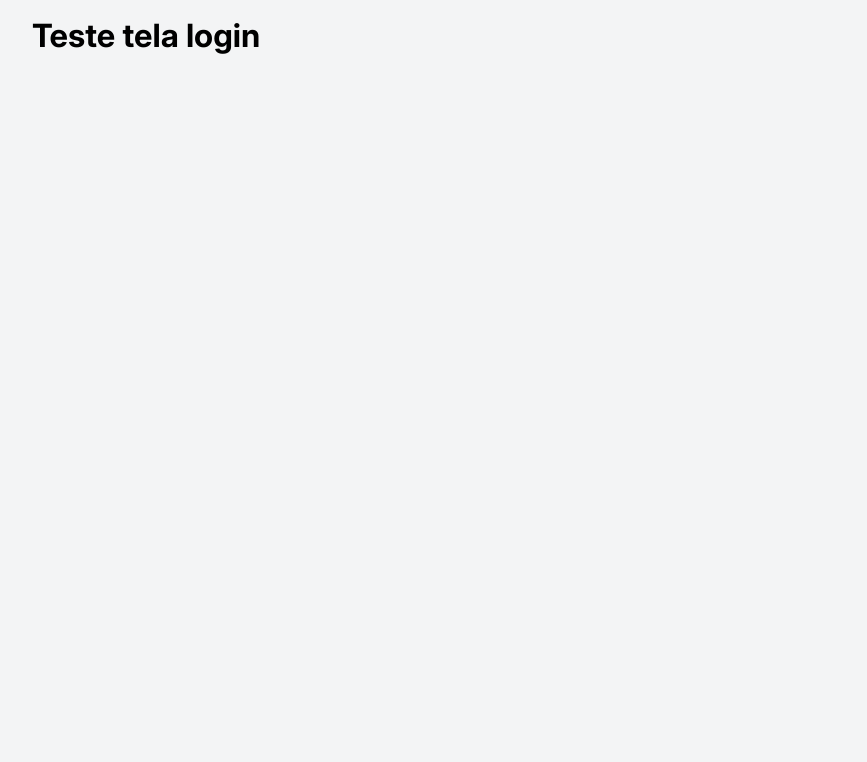
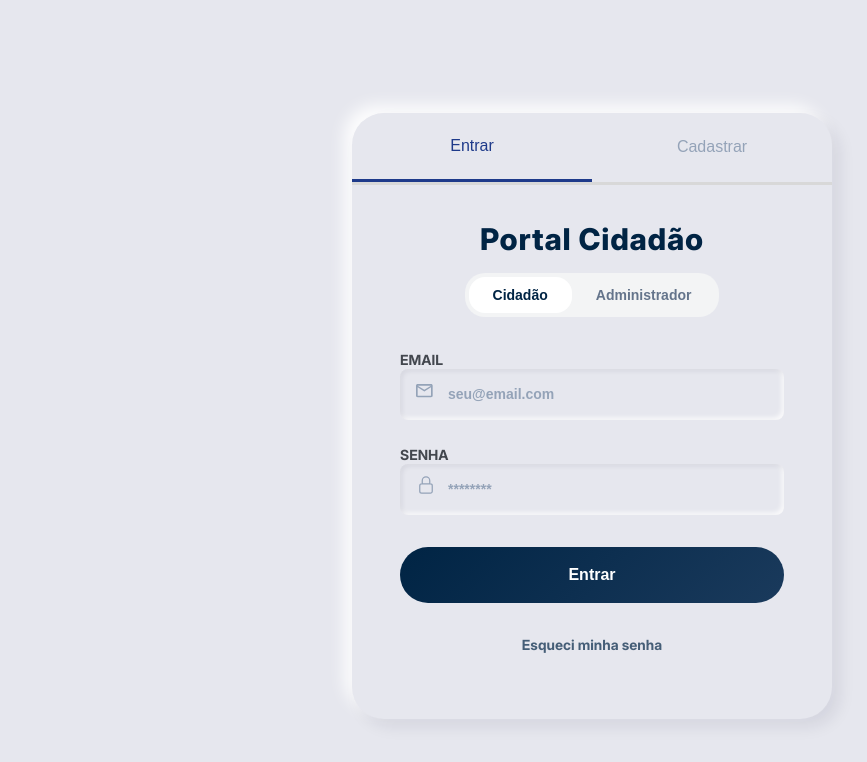
Before and after one commit to caioxdev/trabalho-teste-de-software, a Vue app: page /login in a window 1280 px wide. Shown: the top 762 px of the page, without its empty margins (48-915 px from the left). Built offline with nearby package versions, Linux system fonts and the light colour scheme.

Commit message:
feat: estrutura inicial da pagina de login

```diff
--- a/src/pages/Login.vue
+++ b/src/pages/Login.vue
@@ -1,7 +1,269 @@
+<script setup>
+import email from '@/assets/icons/icone-email.svg';
+import senha from '@/assets/icons/icone-senha.svg';
+import { ref, onMounted, onUnmounted } from 'vue';
+import { useRouter } from 'vue-router';
+import { useAuthStore } from '@/store/auth';
+
+const perfil = ref('cidadao');
+const aba = ref('entrar');
+
+const router = useRouter();
+const auth = useAuthStore();
+
+onMounted(() => {
+  document.body.classList.add('login-page')
+});
+
+onUnmounted(() => {
+  document.body.classList.remove('login-page')
+});
+
+const entrar = () => {
+  auth.login('token-simulado', {
+    email: 'usuario@email.com',
+    perfil: perfil.value
+  });
+  router.push('/home')
+}
+
+</script>
+
 <template>
-  <h1>Teste tela login</h1>
+  <div class="container">
+    <div class="card-login">
+      <div class="tabs">
+        <button
+          type="button"
+          :class="{
+            ativo: aba === 'entrar'
+          }"
+          @click="aba = 'entrar'"
+        >
+        Entrar
+      </button>
+      <button
+          type="button"
+          :class="{
+            ativo: aba === 'cadastrar'
+          }"
+          @click="aba = 'cadastrar'"
+        >
+        Cadastrar
+      </button>
+      </div>
+      <form class="login-form">
+        <div class="form-header">
+          <h1>Portal Cidadão</h1>
+          <div class="toggle">
+            <button
+              type="button"
+              :class="{
+                ativo: perfil === 'cidadao'
+              }"
+              @click="perfil = 'cidadao'"
+            >
+            Cidadão
+          </button>
+            <button
+              type="button"
+              :class="{
+                ativo: perfil === 'admin'
+              }"
+              @click="perfil = 'admin'"
+            >
+              Administrador
+            </button>
+          </div>
+        </div>
+
+        <div class="input-group">
+          <div class="container-input">
+            <label for="">email</label>
+            <div class="input">
+              <img :src="email" alt="icone-email">
+              <input type="email" class="input-field" placeholder="seu@email.com">
+            </div>
+          </div>
+          <div class="container-input">
+            <label for="">senha</label>
+            <div class="input">
+              <img :src="senha" alt="icone-senha">
+              <input type="password" class="input-field" placeholder="********">
+            </div>
+          </div>
+        </div>
+        <button type="button" class="btn-entrar" @click="entrar">Entrar</button>
+        <span>Esqueci minha senha</span>
+      </form>
+    </div>
+  </div>
 </template>
 
 <style lang="scss" scoped>
 @use "@/scss/variables.scss" as *;
+
+.container {
+  display: flex;
+  justify-content: center;
+  align-items: center;
+  min-height: 100vh;
+}
+
+.card-login {
+  max-width: 480px;
+  width: 100%;
+  border-radius: 32px;
+  background-color: #E6E7EE;
+  box-shadow:
+    8px 8px 16px $shadow-dark,
+    -8px -8px 16px $shadow-light;
+}
+
+.tabs {
+  display: flex;
+  width: 100%;
+  border-bottom: 3px solid #d8d8d8;
+  margin-bottom: 24px;
+
+  button {
+    flex: 1;
+    padding: 24px 0;
+    border: none;
+    border-radius: 3px solid transparent;
+    background-color: transparent;
+    color: #94A3B8;
+    font-size: $font-md;
+    font-weight: 500;
+    cursor: pointer;
+
+    &.ativo {
+      color: $text-brand;
+      border-bottom: 3px solid $text-brand;
+    }
+  }
+}
+
+.login-form {
+  display: flex;
+  padding: 12px 48px 64px 48px;
+  flex-direction: column;
+  justify-content: center;
+  align-items: center;
+
+  .form-header {
+    display: flex;
+    flex-direction: column;
+    justify-content: center;
+    align-items: center;
+    gap: 16px;
+
+    h1 {
+      color: $text-brand-dark;
+      font-size: 1.875rem;
+      font-weight: 800;
+      letter-spacing: 0.75px;
+    }
+
+    .toggle {
+      display: flex;
+      background-color: $bg-primary;
+      border-radius: 20px;
+      padding: 4px;
+
+      button {
+        flex: 1;
+        padding: 0 24px;
+        height: 36px;
+        border: none;
+        border-radius: 16px;
+        background-color: transparent;
+        color: #64748B;
+        font-size: $font-sm;
+        font-weight: 700;
+
+        &.ativo {
+          color: $text-brand-dark;
+          background-color: $bg-secondary;
+        }
+      }
+    }
+  }
+
+  .input-group {
+    display: flex;
+    flex-direction: column;
+    gap: 8px;
+    width: 100%;
+    margin-top: 16px;
+
+    .container-input {
+      margin-top: 16px;
+
+      label {
+        font-size: $font-sm;
+        font-weight: 600;
+        color: #43474E;
+        text-transform: uppercase;
+      }
+
+      .input {
+        position: relative;
+        width: 100%;
+
+        img {
+          position: absolute;
+          left: 16px;
+          top: 50%;
+          transform: translateY(-50%);
+          width: 20px;
+          height: 20px;
+
+          &[alt="icone-senha"] {
+            top: 42%;
+          }
+        }
+
+        .input-field {
+          width: 100%;
+          padding: 18px 18px 18px 48px;
+          border: none;
+          background-color: #E6E7EE;
+          border-radius: 8px;
+          line-height: 1;
+          box-shadow:
+            inset 2px 2px 5px $shadow-dark,
+            inset -2px -2px 5px $shadow-light;
+
+          &::placeholder {
+            color: #94A3B8;
+            font-size: $font-sm;
+            font-weight: 600;
+          }
+        }
+      }
+    }
+  }
+
+  .btn-entrar {
+    color: #fff;
+    font-size: $font-md;
+    font-weight: 700;
+    line-height: 150%;
+    border: none;
+    border-radius: 48px;
+    padding: 16px 0;
+    width: 100%;
+    background: $button-primary;
+    margin-top: 32px;
+  }
+
+  span {
+    color: rgba(0, 36, 68, 0.70);
+    font-size: $font-sm;
+    font-weight: 600;
+    line-height: 143%;
+    margin-top: 32px;
+  }
+}
 </style>
--- a/src/scss/_variables.scss
+++ b/src/scss/_variables.scss
@@ -32,6 +32,8 @@ $card-button-overlay: rgba(255, 255, 255, 0.10);
 
 $box-shadow-1: 0 10px 40px 0 rgba(0, 0, 0, 0.15);
 $box-shadow-2: 10px 0 40px 0 rgba(0, 0, 0, 0.15);
+$shadow-dark: rgba(17, 12, 46, 0.08);
+$shadow-light: rgba(255, 255, 255, 0.9);
 
 // FONT-SIZE
 
--- a/src/scss/global.scss
+++ b/src/scss/global.scss
@@ -10,6 +10,10 @@ body {
   min-height: 100vh;
   background-color: #F3F4F5;
   font-family: 'Inter', sans-serif;
+}
+
+body.login-page {
+  background-color: #E6E7EE;
 }
 
 .app-container {
```
Also changed, not shown: src/assets/icons/icone-email.svg, src/assets/icons/icone-senha.svg.
